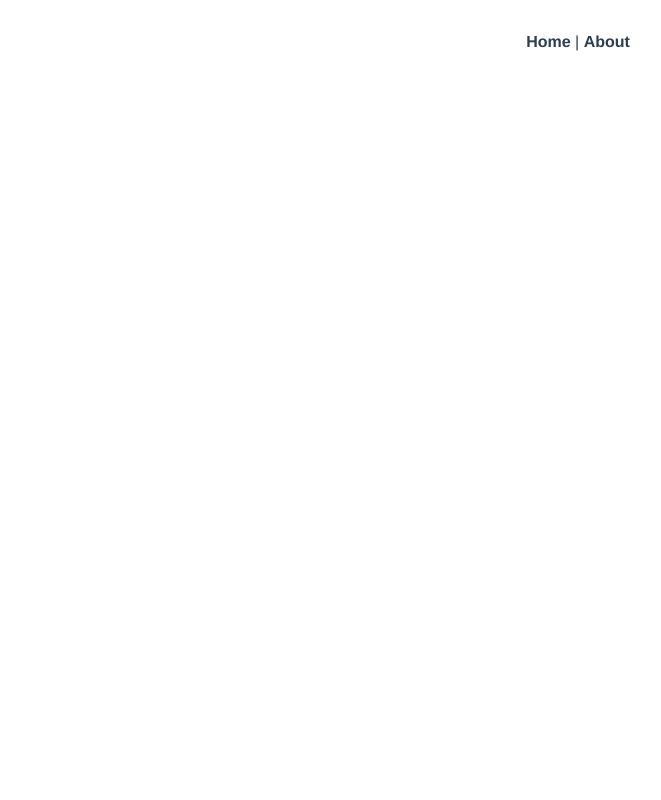
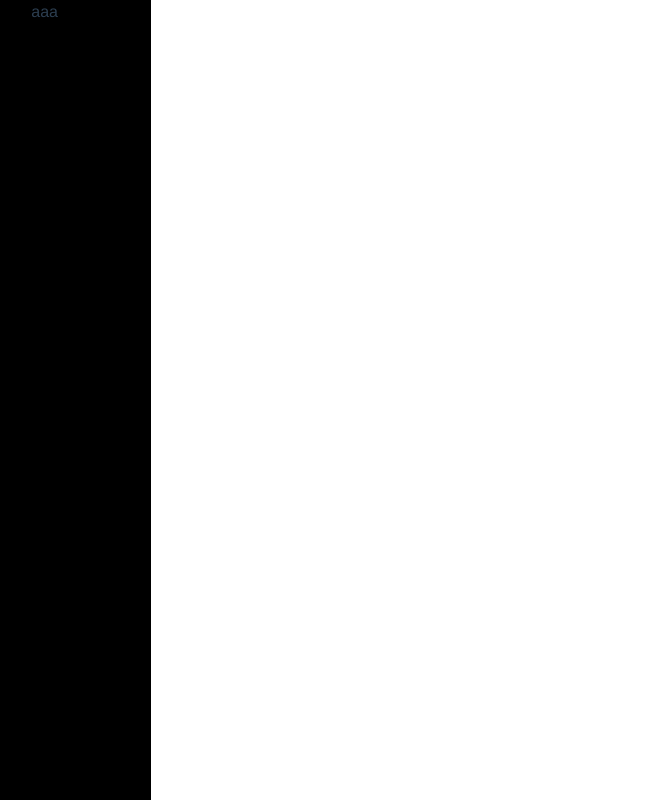
Before and after one commit to pontakornth/jwc11-workshop-e, a Vue app: page /#/dashboard in a window 1280 px wide. Shown: the top 800 px of the page, without its empty margins (62-723 px from the left). Built offline with nearby package versions, Linux system fonts and the light colour scheme.

Commit message:
Commit !

```diff
--- a/src/App.vue
+++ b/src/App.vue
@@ -1,9 +1,5 @@
 <template>
   <div id="app">
-    <div id="nav">
-      <router-link to="/">Home</router-link> |
-      <router-link to="/about">About</router-link>
-    </div>
     <router-view/>
   </div>
 </template>
@@ -26,4 +22,7 @@
     }
   }
 }
+html {
+  height: 100%;
+}
 </style>
--- a/src/router.js
+++ b/src/router.js
@@ -7,17 +7,14 @@ Vue.use(Router)
 export default new Router({
   routes: [
     {
-      path: '/',
-      name: 'home',
-      component: Home
+      path: '/login',
+      name: 'login',
+      component: () => import( './views/Login.vue')
     },
     {
-      path: '/about',
-      name: 'about',
-      // route level code-splitting
-      // this generates a separate chunk (about.[hash].js) for this route
-      // which is lazy-loaded when the route is visited.
-      component: () => import(/* webpackChunkName: "about" */ './views/About.vue')
+      path: '/dashboard',
+      name: 'dashboard',
+      component: () => import( './views/dashboard.vue')
     }
   ]
 })
--- a/src/views/About.vue
+++ /dev/null
@@ -1,6 +0,0 @@
-<template>
-  <div class="about">
-    <h1>This is an about page</h1>
-    <b-alert show>Default Alert</b-alert>
-  </div>
-</template>
--- a/src/views/Home.vue
+++ /dev/null
@@ -1,18 +0,0 @@
-<template>
-  <div class="home">
-    <img alt="Vue logo" src="../assets/logo.png">
-    <HelloWorld msg="Welcome to Your Vue.js App"/>
-  </div>
-</template>
-
-<script>
-// @ is an alias to /src
-import HelloWorld from '@/components/HelloWorld.vue'
-
-export default {
-  name: 'home',
-  components: {
-    HelloWorld
-  }
-}
-</script>
--- a/src/views/Login.vue
+++ b/src/views/Login.vue
@@ -1,6 +1,7 @@
 <template>
-<div>
-</div>
+    <div>
+
+    </div>
 </template>
 
 <script>
--- a/src/views/dashboard.vue
+++ b/src/views/dashboard.vue
@@ -1,5 +1,13 @@
 <template>
     <div>
-
+        <b-container fluid>
+            <b-row>
+                <b-col md="2" style="background-color:black;">
+                    <div style="height:1080px;">
+                        aaa
+                    </div>
+                </b-col>
+            </b-row>
+        </b-container>
     </div>
 </template>
```
